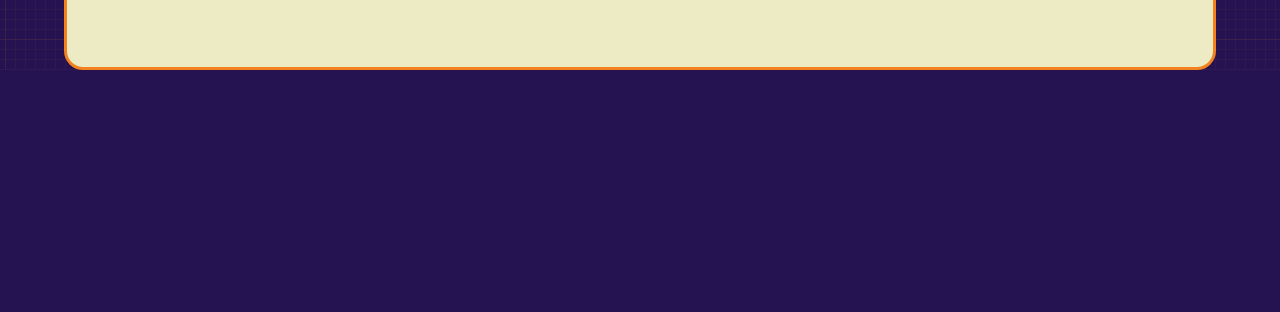
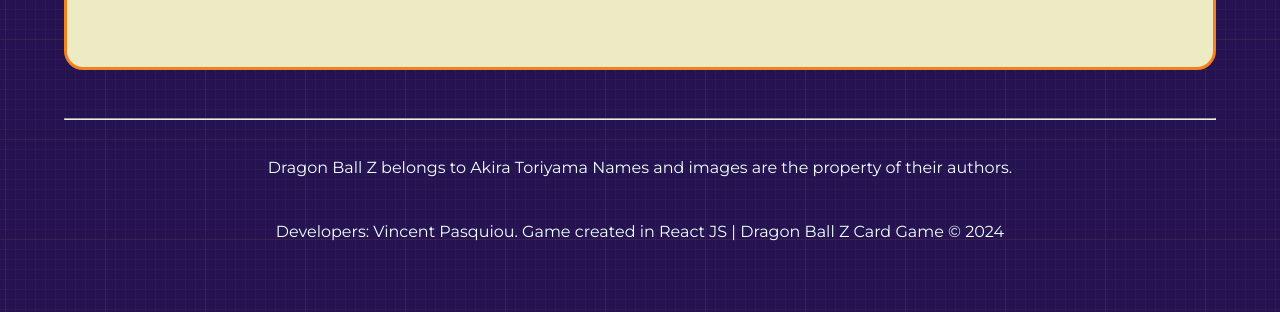
Before and after one commit to VncPsq/DBZ-Card-Game, a React (Vite) app: page / in a window 1280 px wide. Shown: the part 1066-1378 px from the top of the page. Before the commit the page ends 1136 px from the top, so only its background shows below. Built offline with nearby package versions, Linux system fonts and the light colour scheme.

Commit message:
add footer

```diff
--- a/src/assets/style/index.scss
+++ b/src/assets/style/index.scss
@@ -91,6 +91,10 @@
         width: 2rem;
       }
     }
+
+    footer {
+      padding: 3rem 4rem 2rem;
+    }
   }
 
   @media screen and (min-width: 799px) {
--- a/src/components/features/Card.jsx
+++ b/src/components/features/Card.jsx
@@ -17,7 +17,7 @@
       flipDirection="horizontal"
     >
       <BackCard character={character} flipCard={flipCard} />
-      <FrontCard character={character} flipCard={flipCard} />
+      <FrontCard character={character}  />
     </ReactCardFlip>
   );
 }
--- a/src/components/features/FrontCard.jsx
+++ b/src/components/features/FrontCard.jsx
@@ -1,6 +1,6 @@
 import dbzLogo from "../../assets/img/dbzLogo.png";
 
-function FrontCard({ character, flipCard }) {
+function FrontCard({ character }) {
   // Define the bg Card
   function setBackground(affiliation) {
     switch (affiliation) {
@@ -30,7 +30,6 @@
 
   return (
     <figure
-      onClick={flipCard}
       style={{
         backgroundImage: `${setBackground(character.affiliation)}`,
         backgroundPosition: "center",
--- /dev/null
+++ b/src/components/parts/Footer.jsx
@@ -0,0 +1,17 @@
+function Footer() {
+  return (
+    <footer>
+      <hr />
+      <p>
+        Dragon Ball Z belongs to Akira Toriyama Names and images are the
+        property of their authors.
+      </p>
+      <p>
+        Developers: Vincent Pasquiou. Game created in React JS | Dragon Ball Z
+        Card Game © 2024
+      </p>
+    </footer>
+  );
+}
+
+export default Footer;
--- a/src/components/parts/Rules.jsx
+++ b/src/components/parts/Rules.jsx
@@ -1,5 +1,6 @@
 import { useState } from "react";
 import kaio from "../../assets/img/Kaio_del_Norte.webp";
+import Button from "../../components/utilities/Button";
 
 function Rules() {
   const [showRules, setShowRules] = useState(false);
@@ -53,6 +54,7 @@
             You will have 7 chances to make to bigger score possible, Good Luck
             !
           </p>
+          <Button>Play the game</Button>
         </>
       )}
     </section>
--- a/src/components/utilities/Button.jsx
+++ b/src/components/utilities/Button.jsx
@@ -1,5 +1,15 @@
+import { useNavigate } from "react-router-dom";
 function Button({ children }) {
-  return <button className="btnPrimary">{children}</button>;
+  const navigate = useNavigate();
+  const handleNavigation = () => {
+    navigate("/game");
+  };
+
+  return (
+    <button className="btnPrimary" onClick={handleNavigation}>
+      {children}
+    </button>
+  );
 }
 
 export default Button;
--- a/src/layout/App.jsx
+++ b/src/layout/App.jsx
@@ -1,5 +1,6 @@
 import { Outlet } from "react-router-dom";
 import Nav from "../components/parts/Nav";
+import Footer from "../components/parts/Footer";
 import "../assets/style/index.scss";
 import "../pages/game/game.scss";
 import "../pages/home/home.scss";
@@ -11,6 +12,7 @@
       <main>
         <Outlet />
       </main>
+      <Footer/>
     </>
   );
 }
--- a/src/pages/game/game.scss
+++ b/src/pages/game/game.scss
@@ -17,7 +17,7 @@
     display: flex;
     flex-direction: column;
     align-items: center;
-    gap: 3rem;
+    gap: 2rem;
     border-radius: 1.2rem;
     border: 3px solid variables.$ball-color;
 
@@ -38,13 +38,13 @@
 
     .dragonBalls {
       position: relative;
-      width: 10rem;
-      height: 10rem;
+      width: 11rem;
+      height: 11rem;
       border-radius: 100%;
       transform: rotate(0deg);
 
       img {
-        width: 2rem;
+        width: 2.5rem;
       }
 
       .turtleMaster {
@@ -53,8 +53,8 @@
         top: 40.6%;
         left: 40%;
         border-radius: 100%;
-        width: 2rem;
-        height: 2rem;
+        width: 2.5rem;
+        height: 2.5rem;
 
         :hover {
           filter: drop-shadow(0 0 2em #646cffaa);
@@ -158,7 +158,8 @@
     }
     // cards de personnages
     figure {
-      cursor: pointer;
+      cursor: url(https://cdn.custom-cursor.com/db/15083/32/dragon-ball-super-saiyan-blue-goku-pointer.png),
+        pointer !important;
       position: relative;
       width: 200px;
       height: 300px;
@@ -250,7 +251,9 @@
   // media queries desktop
   @media screen and (min-width: 799px) {
     .scoreboard {
+      padding: 1.2rem 3.6rem;
       height: 300px;
+      gap: 2rem;
       overflow-y: hidden;
       flex-direction: row;
       align-items: center;
--- a/src/pages/home/home.scss
+++ b/src/pages/home/home.scss
@@ -43,6 +43,9 @@
 
     .kaioRules {
       width: 5rem;
+    }
+
+    figure {
       cursor: pointer;
     }
   }
```
